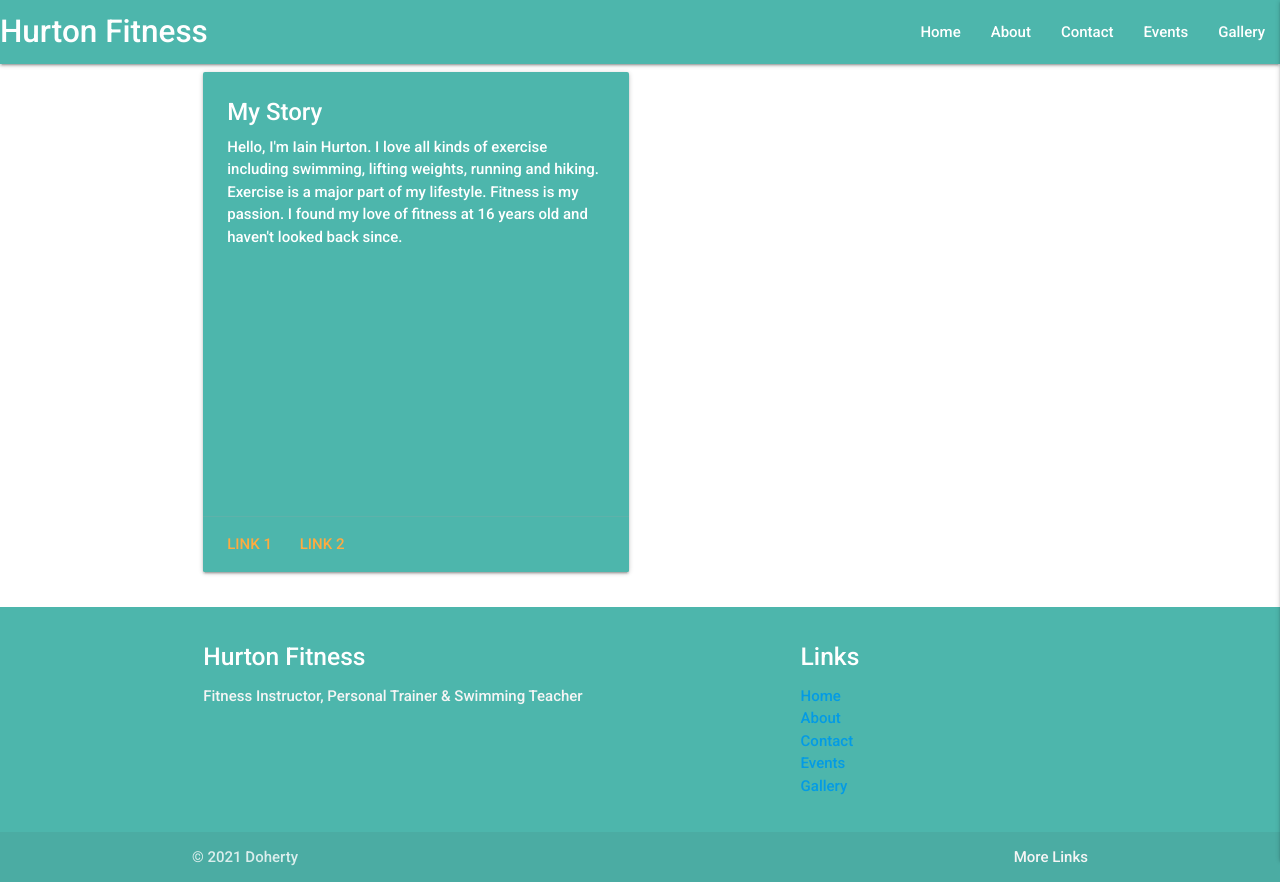
After one commit to alandoherty95/iain-hurton-fitness, a Flask app: page /about in a window 1280 px wide. The commit adds this page. Run offline with Flask 2, Linux system fonts and the light colour scheme; some libraries are stand-ins or nearby versions.

Commit message:
Created pages for about, contact, gallery and events

```diff
--- a/app.py
+++ b/app.py
@@ -15,6 +15,26 @@ def home():
     return render_template("index.html", home=home)
 
 
+@app.route("/about")
+def about():
+    return render_template("about.html", about=about)
+
+
+@app.route("/contact")
+def contact():
+    return render_template("contact.html", contact=contact)
+
+
+@app.route("/events")
+def events():
+    return render_template("events.html", events=events)
+
+
+@app.route("/gallery")
+def gallery():
+    return render_template("gallery.html", gallery=gallery)
+
+
 if __name__ == "__main__":
     app.run(host=os.environ.get("IP"),
             port=int(os.environ.get("PORT")),
--- a/static/css/style.css
+++ b/static/css/style.css
@@ -0,0 +1,85 @@
+@import url('https://fonts.googleapis.com/css2?family=Roboto:wght@500&display=swap');
+
+body {
+    font-family: 'Roboto', sans-serif;
+}
+
+/* Containers */
+.container-wrapper {
+    margin: 0;
+}
+
+.callout-container {
+    height: 100vh;
+
+    background: url('https://github.com/alandoherty95/HurtonFitnessLive/blob/master/static/img/iain-cover-image.jpg?raw=true') no-repeat center center fixed;
+    -webkit-background-size: cover;
+    -moz-background-size: cover;
+    -o-background-size: cover;
+    background-size: cover;
+
+    display: flex;
+    align-items: center;
+    justify-content: center;
+
+    position: relative;
+}
+
+.overlay {
+    position: absolute;
+    top: 0;
+    left: 0;
+    height: 100%;
+    width: 100%;
+}
+
+.content-container {
+    padding-top: 75px;
+    padding-bottom: 75px;
+}
+
+/* jumbotron */
+
+.jumbotron {
+    background-color: transparent;
+}
+
+.jumbotron h1 {
+    color: white;
+    font-weight: bold;
+    margin-bottom: 30px;
+    color: white;
+    font-size: 6em;
+}
+
+.jumbotron .roles {
+    margin: 25px 0;
+    color: white;
+    font-size: 2em;
+}
+
+.jumbotron small {
+    font-size: 60%;
+    font-style: italic;
+}
+
+/* block dividers */
+
+.block-divider {
+    width: 75px;
+    height: 5px;
+    border: 0;
+    background-color: #444;
+}
+
+.block-divider--yellow {
+    background-color: #eec802;
+}
+
+.block-divider--white {
+    background-color: white;
+}
+
+.block-divider--short {
+    width: 35px;
+}
--- a/static/js/script.js
+++ b/static/js/script.js
@@ -1,5 +1,6 @@
 $(document).ready(function(){
-    $('.sidenav').sidenav({
-        edge: "right"
+    $('.sidenav').sidenav({ // naviagtion bar
+        edge: "right" // side naviagtion bar opens on right
     });
+    $('.carousel').carousel({});
   });
--- /dev/null
+++ b/templates/about.html
@@ -0,0 +1,22 @@
+{% extends "base.html" %}
+{% block content %}
+
+<div class="container">
+    <!-- about content goes here -->
+    <div class="row">
+        <div class="col s12 m6">
+            <div class="card large teal lighten-2">
+                <div class="card-content white-text">
+                    <span class="card-title">My Story</span>
+                    <p>Hello, I'm Iain Hurton. I love all kinds of exercise including swimming, lifting weights, running and hiking. Exercise is a major part of my lifestyle. Fitness is my passion. I found my love of fitness at 16 years old and haven't looked back since.</p>
+                </div>
+                <div class="card-action">
+                    <a href="#">Link 1</a>
+                    <a href="#">Link 2</a>
+                </div>
+            </div>
+        </div>
+    </div>
+</div>
+
+{% endblock %}
--- a/templates/base.html
+++ b/templates/base.html
@@ -5,7 +5,9 @@
     <meta http-equiv="X-UA-Compatible" content="IE=edge">
     <meta name="viewport" content="width=device-width, initial-scale=1.0">
     <link rel="stylesheet" href="https://cdnjs.cloudflare.com/ajax/libs/font-awesome/5.15.3/css/all.min.css" integrity="sha512-iBBXm8fW90+nuLcSKlbmrPcLa0OT92xO1BIsZ+ywDWZCvqsWgccV3gFoRBv0z+8dLJgyAHIhR35VZc2oM/gI1w==" crossorigin="anonymous" type="text/css" />
-    <!-- Compiled and minified CSS -->
+    <!-- bootstrap -->
+    <script src="https://cdnjs.cloudflare.com/ajax/libs/twitter-bootstrap/4.6.0/js/bootstrap.min.js" integrity="sha512-XKa9Hemdy1Ui3KSGgJdgMyYlUg1gM+QhL6cnlyTe2qzMCYm4nAZ1PsVerQzTTXzonUR+dmswHqgJPuwCq1MaAg==" crossorigin="anonymous"></script>
+    <!-- materialize compiled and minified css -->
     <link rel="stylesheet" href="https://cdnjs.cloudflare.com/ajax/libs/materialize/1.0.0/css/materialize.min.css" type="text/css">
     <link rel="stylesheet" href="{{ url_for('static', filename='css/style.css') }}" type="text/css">
     {% block styles %}
@@ -16,29 +18,58 @@
 
     <header>
         <nav>
-            <div class="nav-wrapper">
-                <a href="#!" class="brand-logo">Hurton Fitness</a>
-                <a href="#" data-target="mobile-demo" class="sidenav-trigger"><i class="fas fa-bars"></i></a>
+            <div class="nav-wrapper text-shadow teal lighten-2">
+                <a href="{{ url_for('home') }}" class="brand-logo">Hurton Fitness</a>
+                <a href="#" data-target="mobile-demo" class="sidenav-trigger right"><i class="fas fa-bars"></i></a>
                 <ul class="right hide-on-med-and-down">
-                    <li><a href="#">About</a></li>
-                    <li><a href="#">Contact</a></li>
-                    <li><a href="#">Events</a></li>
-                    <li><a href="#">Gallery</a></li>
+                    <li><a href="{{ url_for('home') }}">Home</a></li>
+                    <li><a href="{{ url_for('about') }}">About</a></li>
+                    <li><a href="{{ url_for('contact') }}">Contact</a></li>
+                    <li><a href="{{ url_for('events') }}">Events</a></li>
+                    <li><a href="{{ url_for('gallery') }}">Gallery</a></li>
                 </ul>
             </div>
         </nav>
 
         <ul class="right sidenav" id="mobile-demo">
             <li><h4 class="center-align">Hurton Fitness</h4></li>
-            <li><a href="#">About</a></li>
-            <li><a href="#">Contact</a></li>
-            <li><a href="#">Events</a></li>
-            <li><a href="#">Gallery</a></li>
+            <li><a href="{{ url_for('home') }}">Home</a></li>
+            <li><a href="{{ url_for('about') }}">About</a></li>
+            <li><a href="{{ url_for('contact') }}">Contact</a></li>
+            <li><a href="{{ url_for('events') }}">Events</a></li>
+            <li><a href="{{ url_for('gallery') }}">Gallery</a></li>
         </ul>
     </header>
 
     {% block content %}
     {% endblock %}
+
+    <footer class="page-footer teal lighten-2">
+        <div class="container">
+            <div class="row">
+                <div class="col l6 s12">
+                    <h5 class="white-text">Hurton Fitness</h5>
+                    <p class="grey-text text-lighten-4">Fitness Instructor, Personal Trainer & Swimming Teacher</p>
+                </div>
+                <div class="col l4 offset-l2 s12">
+                    <h5 class="white-text">Links</h5>
+                    <ul>
+                        <li><a href="{{ url_for('home') }}">Home</a></li>
+                        <li><a href="{{ url_for('about') }}">About</a></li>
+                        <li><a href="{{ url_for('contact') }}">Contact</a></li>
+                        <li><a href="{{ url_for('events') }}">Events</a></li>
+                        <li><a href="{{ url_for('gallery') }}">Gallery</a></li>
+                    </ul>
+                </div>
+            </div>
+        </div>
+        <div class="footer-copyright">
+            <div class="container">
+                © 2021 Doherty
+                <a class="grey-text text-lighten-4 right" href="#!">More Links</a>
+            </div>
+        </div>
+    </footer>
 
     <script src="https://code.jquery.com/jquery-3.6.0.min.js" integrity="sha256-/xUj+3OJU5yExlq6GSYGSHk7tPXikynS7ogEvDej/m4=" crossorigin="anonymous"></script>
     <!-- Compiled and minified JavaScript -->
--- /dev/null
+++ b/templates/contact.html
@@ -0,0 +1,6 @@
+{% extends "base.html" %}
+{% block content %}
+
+
+
+{% endblock %}
--- /dev/null
+++ b/templates/events.html
@@ -0,0 +1,6 @@
+{% extends "base.html" %}
+{% block content %}
+
+
+
+{% endblock %}
```
Also changed, not shown: templates/gallery.html (added, +12 -0 lines), templates/index.html (+13 -1 lines), contact.html (added).
